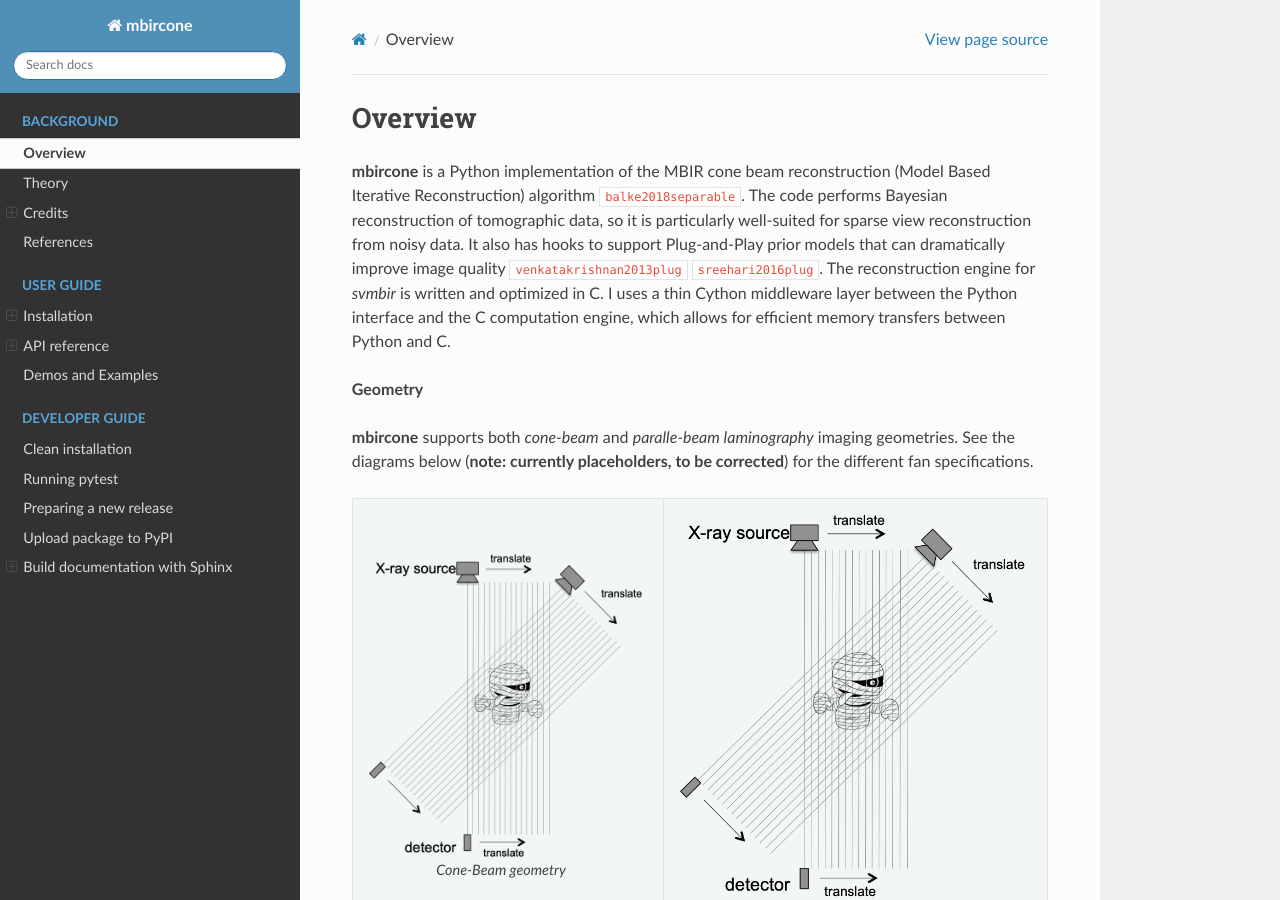
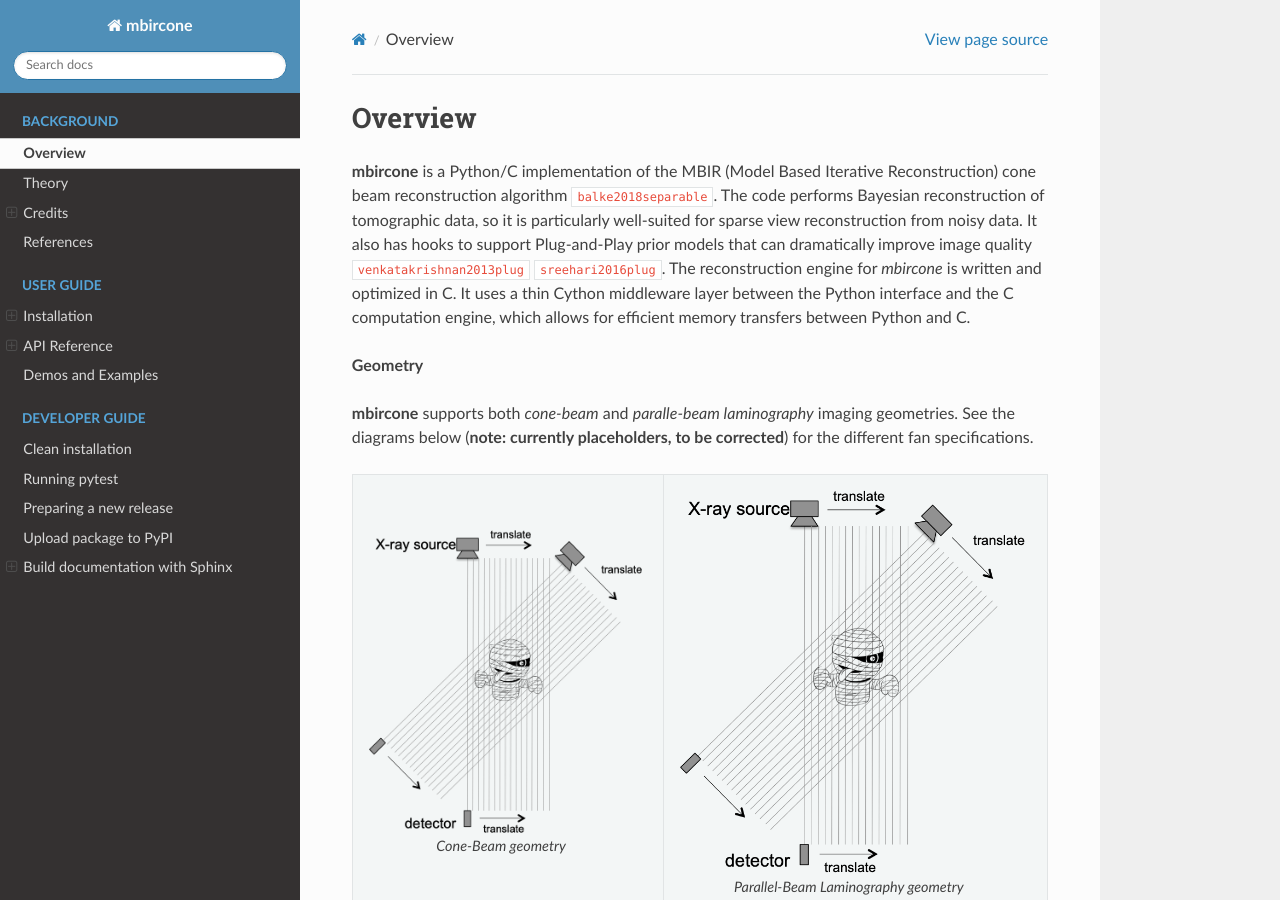
Before and after one commit to cabouman/mbircone, a Sphinx documentation site: the page built from docs/source/overview.rst, in a window 1280 px wide and 900 px high. Built offline with Sphinx 7.4.7 and the Read the Docs theme 2.0.0, drawn with Linux system fonts in a browser that asks for light colours; cross-references to code outside the pages are shown as plain code.

Commit message:
Minor docs fixes

```diff
--- a/docs/source/api.rst
+++ b/docs/source/api.rst
@@ -1,4 +1,4 @@
-API reference
+API Reference
 =============
 
 * cone3D_ includes functions for 3D conebeam tomographic projection and reconstruction
--- a/docs/source/overview.rst
+++ b/docs/source/overview.rst
@@ -3,10 +3,10 @@ Overview
 ========
 
 
-**mbircone** is a Python implementation of the MBIR cone beam reconstruction (Model Based Iterative Reconstruction) algorithm :cite:`balke2018separable`.
+**mbircone** is a Python/C implementation of the MBIR (Model Based Iterative Reconstruction) cone beam reconstruction algorithm :cite:`balke2018separable`.
 The code performs Bayesian reconstruction of tomographic data, so it is particularly well-suited for sparse view reconstruction from noisy data.
 It also has hooks to support Plug-and-Play prior models that can dramatically improve image quality :cite:`venkatakrishnan2013plug` :cite:`sreehari2016plug`.
-The reconstruction engine for *svmbir* is written and optimized in C. I uses a thin Cython middleware layer between the Python interface and the C computation engine, which allows for efficient memory transfers between Python and C.
+The reconstruction engine for *mbircone* is written and optimized in C. It uses a thin Cython middleware layer between the Python interface and the C computation engine, which allows for efficient memory transfers between Python and C.
 
 
 **Geometry**
```
